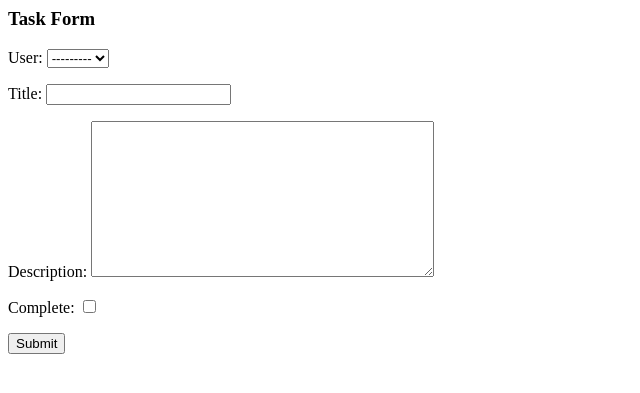
After one commit to WesH0use/Job_Tracker, a Django app: page /task-create/ in a window 1280 px wide. The commit adds this page. Shown: the top 393 px of the page, without its empty margins (0-640 px from the left). Run offline with Django 3.2, Linux system fonts and the light colour scheme; data comes from the database, SQL or seed files in the repository; both versions use the stored data as it was after the commit.

Commit message:
Create item functionality added. Task_form.html, and path_url update

```diff
--- /dev/null
+++ b/base/templates/base/task_form.html
@@ -0,0 +1,7 @@
+<h3>Task Form</h3>
+
+<form method = "POST" action = "">
+    {% csrf_token %}
+    {{form.as_p}}
+    <input type="submit" value="Submit">
+</form>
--- a/base/templates/base/task_list.html
+++ b/base/templates/base/task_list.html
@@ -1,4 +1,5 @@
 <h1>My Job Tracker</h1>
+<a href="{% url 'task-create' %}">Add Task</a>
 
 <table>
     <tr>
--- a/base/urls.py
+++ b/base/urls.py
@@ -1,7 +1,8 @@
 from django.urls import path
-from .views import TaskList, TaskDetail
+from .views import TaskList, TaskDetail, TaskCreate
 
 urlpatterns = [
     path('', TaskList.as_view(), name='tasks'),
     path("task/<int:pk>/", TaskDetail.as_view(), name='task'),
+    path('task-create/', TaskCreate.as_view(), name='task-create')
 ]
--- a/base/views.py
+++ b/base/views.py
@@ -1,7 +1,10 @@
 from django.shortcuts import render
 from django.views.generic.list import ListView
 from django.views.generic.detail import DetailView
+from django.views.generic.edit import CreateView
+from django.urls import reverse_lazy
 from .models import Task
+
 
 # Create your views here.
 
@@ -13,3 +16,8 @@ class TaskDetail(DetailView):
     model = Task
     context_object_name = 'task'
     template_name = 'base/task.html'
+
+class TaskCreate(CreateView):
+    model = Task
+    fields = "__all__"
+    success_url = reverse_lazy('tasks')
```
Also changed, not shown: db.sqlite3.
